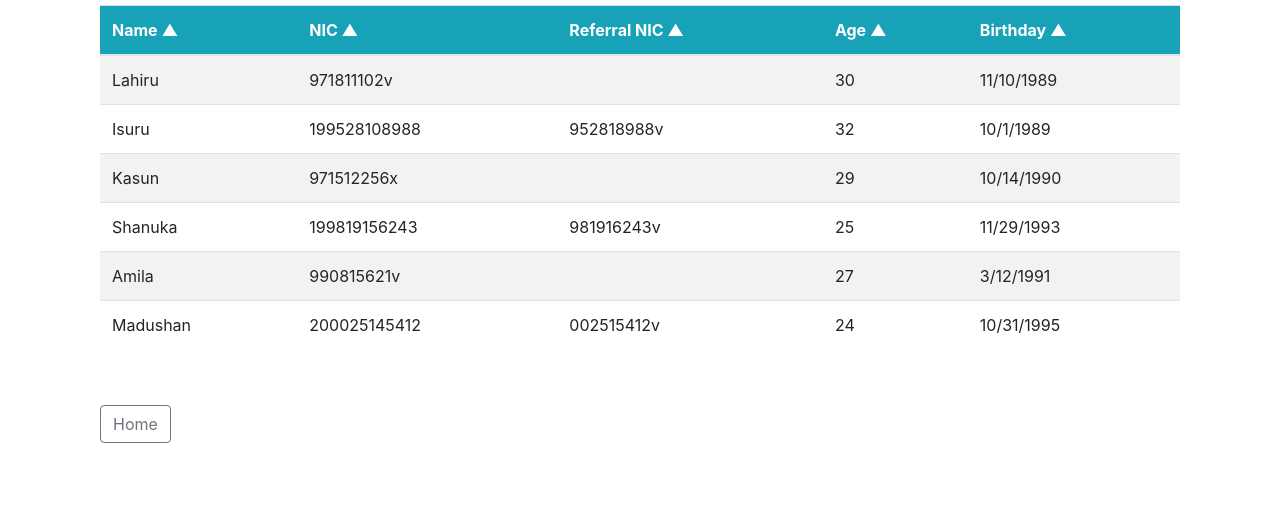
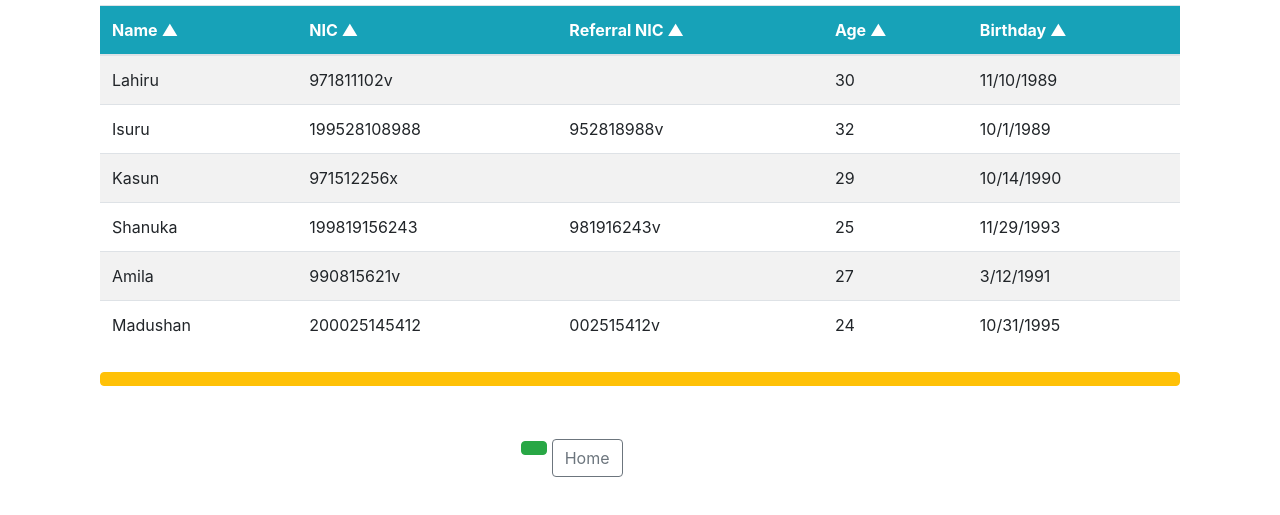
Before and after one commit to lahiruchalana/007---NIC-Validation, a plain HTML site: page table/table.html in a window 1280 px wide. Shown: the part 125-640 px from the top of the page. Drawn offline with nearby package versions, Linux system fonts and the light colour scheme.

Commit message:
added styles and buttons to take actions

```diff
--- a/table/table.html
+++ b/table/table.html
@@ -11,7 +11,7 @@
         <link rel="stylesheet" href="https://stackpath.bootstrapcdn.com/bootstrap/4.3.1/css/bootstrap.min.css" integrity="sha384-ggOyR0iXCbMQv3Xipma34MD+dH/1fQ784/j6cY/iJTQUOhcWr7x9JvoRxT2MZw1T" crossorigin="anonymous">
 </head>
 <body>
-    <div id="frame">
+    <div id="frame" class="column">
         <div class="row">
             <h1 style="margin-top: 10px; margin-right: 30px;" >Search Users</h1>
             <div class="col" style="margin-bottom: 20px;">
@@ -26,12 +26,14 @@
                 <th  data-colname="age" data-order="desc">NIC &#9650</th>
                 <th  data-colname="age" data-order="desc">Referral NIC &#9650</th>
                 <th  data-colname="age" data-order="desc">Age &#9650</th>
-                <th  data-colname="birthdate" >Birthday &#9650</th>
+                <th  data-colname="birthdate" data-order="desc">Birthday &#9650</th>
             </tr>
             <tbody id="myTable">
 
             </tbody>
         </table>
+        <button id="attention" type="button" class="btn btn-warning" ></button>
+        <button id="referralButton" type="button" class="btn btn-success"></button>
         <input type="button" class="btn btn-outline-secondary" id="home" onClick="location.href='../index.html'"
         value='Home'>
     </div>
--- a/table/tableScript.js
+++ b/table/tableScript.js
@@ -1,3 +1,6 @@
+const attention = document.getElementById("attention")
+const referralButton = document.getElementById("referralButton")
+
 var myArray = [
     {'name':'Lahiru', 'NIC':'971811102v', 'referralNIC':'', 'age':'30', 'birthdate':'11/10/1989'},
     {'name':'Isuru', 'NIC':'199528108988', 'referralNIC':'952818988v', 'age':'32', 'birthdate':'10/1/1989'},
@@ -41,6 +44,8 @@ function searchTable(value, data) {
             if (birthYearDOB.includes(valueBirthYearDOB)) {
                 if (serialCode.includes(valueSerialCode)) {
                     filteredData.push(data[i])
+                    attention.innerHTML = "Your Old NIC " + data[i].NIC + " is Available"
+                    referralButton.innerHTML = "Update Your Old NIC to New NIC"
                 }
             } else if (NIC.includes(value)) {
                 filteredData.push(data[i])
--- a/table/tableStyles.css
+++ b/table/tableStyles.css
@@ -18,3 +18,27 @@ th {
   margin-left: auto;
   margin-right: auto;
 }
+
+#attention {
+  margin-top: 0px;
+  width: 100%;
+  font-weight: 700;
+  align-items: center;
+  font-size: 14px;
+  color: rgb(80, 80, 80);
+}
+
+#referralButton {
+  margin-top: 30px;
+  margin-left: 39%;
+  font-weight: 700;
+  align-items: center;
+  font-size: 18px;
+  color: rgb(255, 255, 255);
+}
+
+#home {
+  margin-top: 50px;
+  margin-left: 0px;
+  margin-right: 40%;
+}
```
